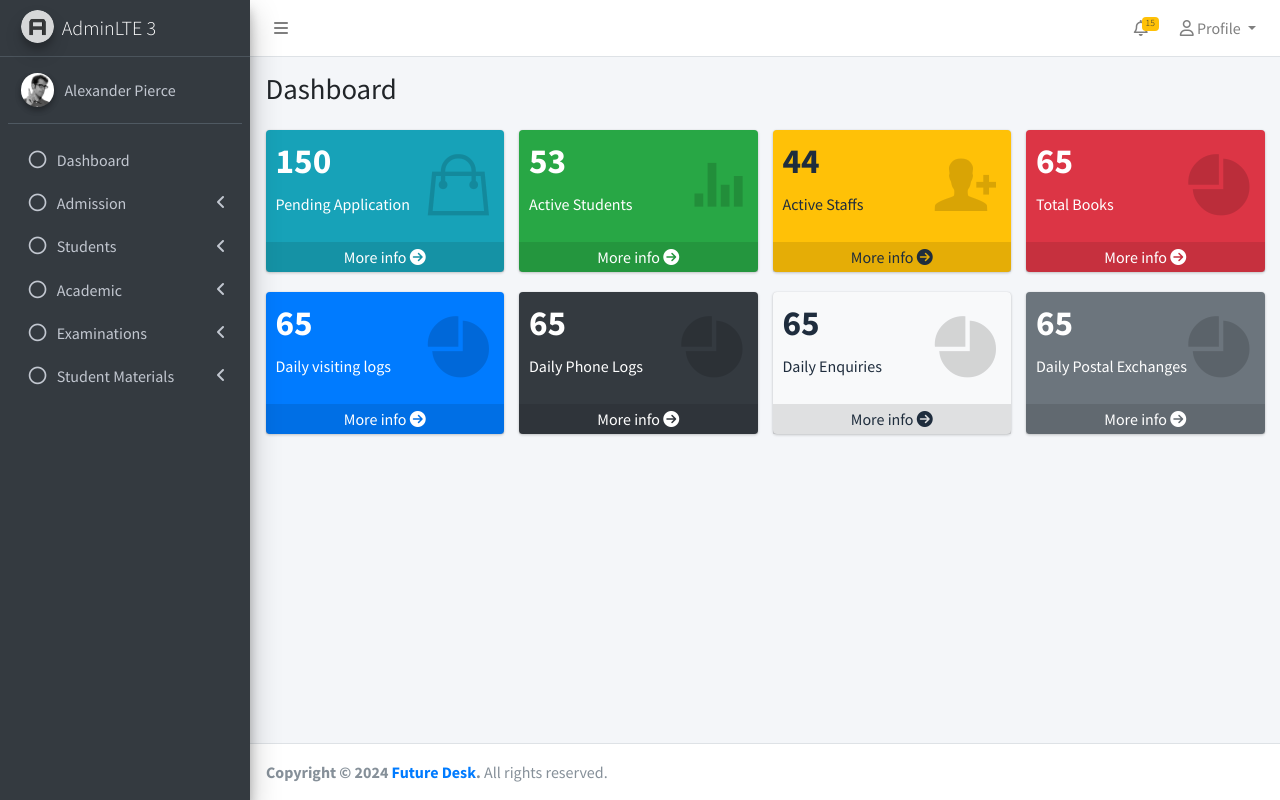
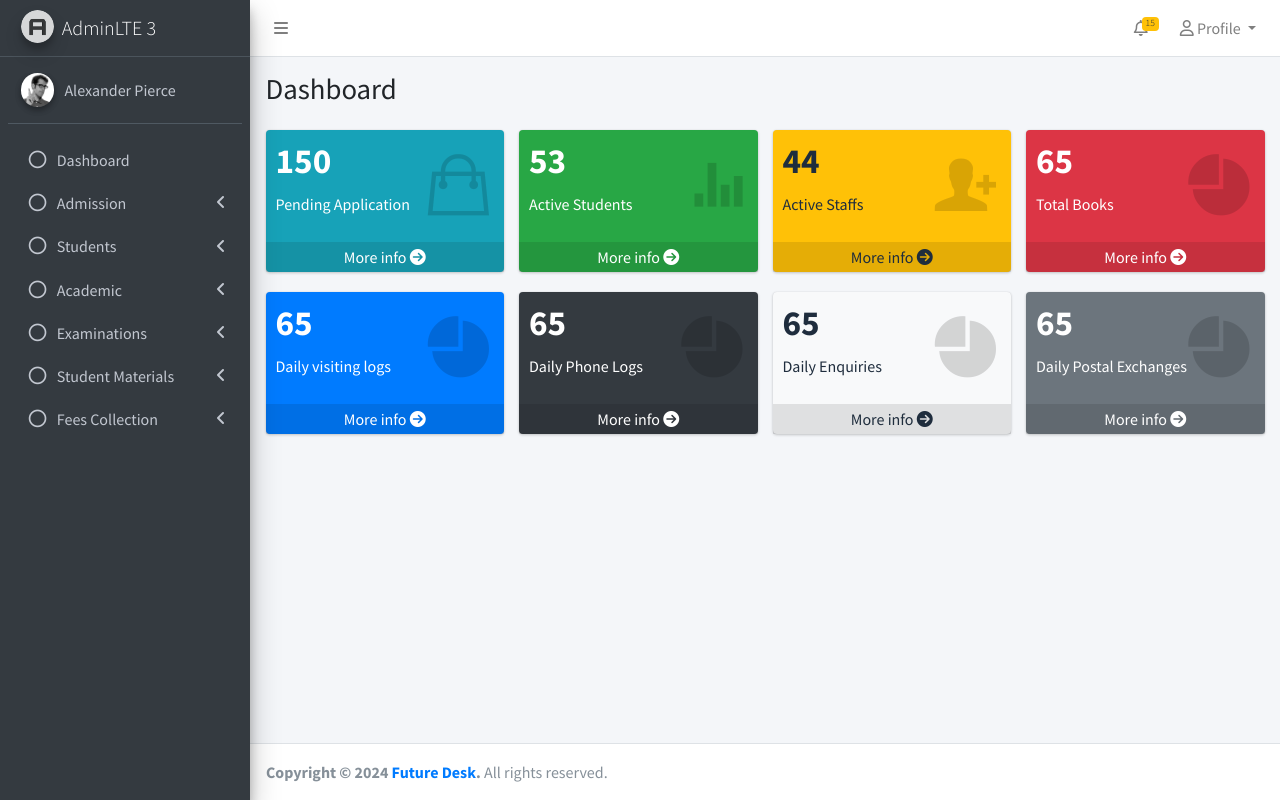
Before and after one commit to Ihthi17/jduy_college, a PHP site: page /index.php in a window 1280 px wide. Run offline with PHP 8.4, Linux system fonts and the light colour scheme; some libraries are stand-ins or nearby versions.

Commit message:
side menu bar

```diff
--- a/includes/sidebar.php
+++ b/includes/sidebar.php
@@ -499,10 +499,103 @@
 
 
 
-                            </li>
+
                         </ul>
                     </li>
-                </ul>
+
+                   </li>
+                   <!-- Fees Collection -->
+        <li class="nav-item">
+          <a href="#" class="nav-link">
+            <i class="far fa-circle nav-icon"></i>
+            <p>
+              Fees Collection
+              <i class="right fas fa-angle-left"></i>
+            </p>
+          </a>
+          <ul class="nav nav-treeview">
+            <li class="nav-item">
+              <a href="#" class="nav-link">
+                <i class="far fa-circle nav-icon"></i>
+                <p>
+                  Student Fees
+                  <i class="right fas fa-angle-left"></i>
+                </p>
+              </a>
+              <ul class="nav nav-treeview">
+                <li class="nav-item">
+                  <a href="fees_due.php" class="nav-link">
+                    <i class="far fa-circle nav-icon"></i>
+                    <p>Fees Due</p>
+                  </a>
+                </li>
+                <li class="nav-item">
+                  <a href="quick_assign.php" class="nav-link">
+                    <i class="far fa-circle nav-icon"></i>
+                    <p>Quick Assign</p>
+                  </a>
+                </li>
+                <li class="nav-item">
+                  <a href="quick_received.php" class="nav-link">
+                    <i class="far fa-circle nav-icon"></i>
+                    <p>Quick Received</p>
+                  </a>
+                </li>
+                <li class="nav-item">
+                  <a href="fees_report.php" class="nav-link">
+                    <i class="far fa-circle nav-icon"></i>
+                    <p>Fees Report</p>
+                  </a>
+                </li>
+              </ul>
+            </li>
+            <li class="nav-item">
+              <a href="fees_master.php" class="nav-link">
+                <i class="far fa-circle nav-icon"></i>
+                <p>Fees Master</p>
+              </a>
+            </li>
+            <li class="nav-item">
+              <a href="fees_type.php" class="nav-link">
+                <i class="far fa-circle nav-icon"></i>
+                <p>Fees Types</p>
+              </a>
+            </li>
+            <li class="nav-item">
+              <a href="fees_discount.php" class="nav-link">
+                <i class="far fa-circle nav-icon"></i>
+                <p>Fees Discount</p>
+              </a>
+            </li>
+            <li class="nav-item">
+              <a href="#" class="nav-link">
+                <i class="far fa-circle nav-icon"></i>
+                <p>
+                  Setting
+                  <i class="right fas fa-angle-left"></i>
+                </p>
+              </a>
+              <ul class="nav nav-treeview">
+                <li class="nav-item">
+                  <a href="fees_fines.php" class="nav-link">
+                    <i class="far fa-circle nav-icon"></i>
+                    <p>Fees Fines</p>
+                  </a>
+                </li>
+              </ul>
+              <ul class="nav nav-treeview">
+                <li class="nav-item">
+                  <a href="receipt_setting.php" class="nav-link">
+                    <i class="far fa-circle nav-icon"></i>
+                    <p>Receipt Setting</p>
+                  </a>
+                </li>
+              </ul>
+            </li>
+          </ul>
+        </li>
+
+
             </nav>
             <!-- /.sidebar-menu -->
   </div>
```
